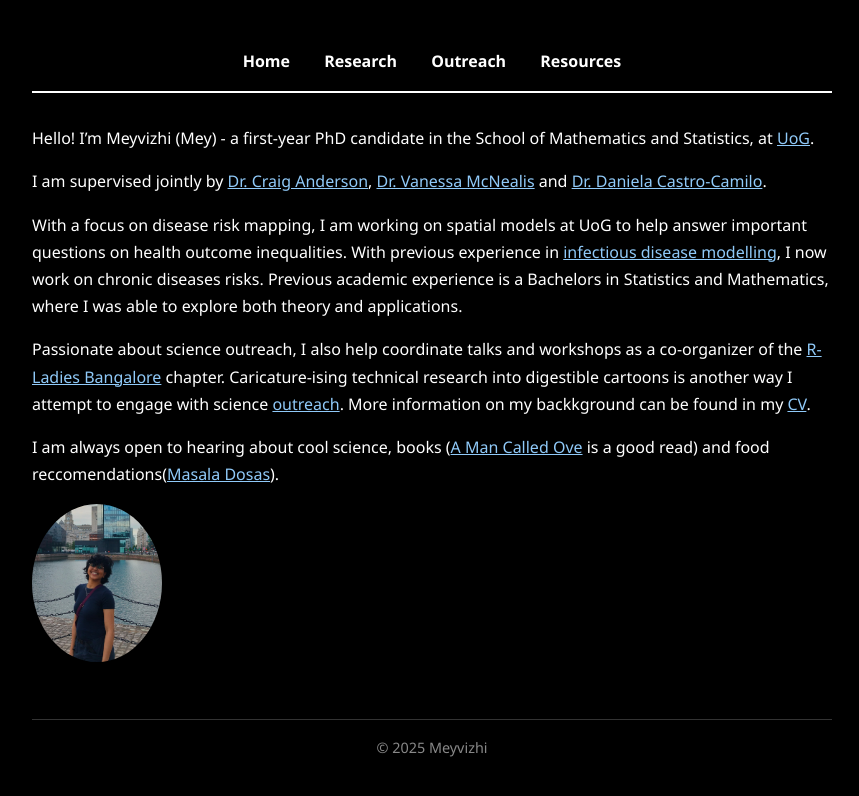
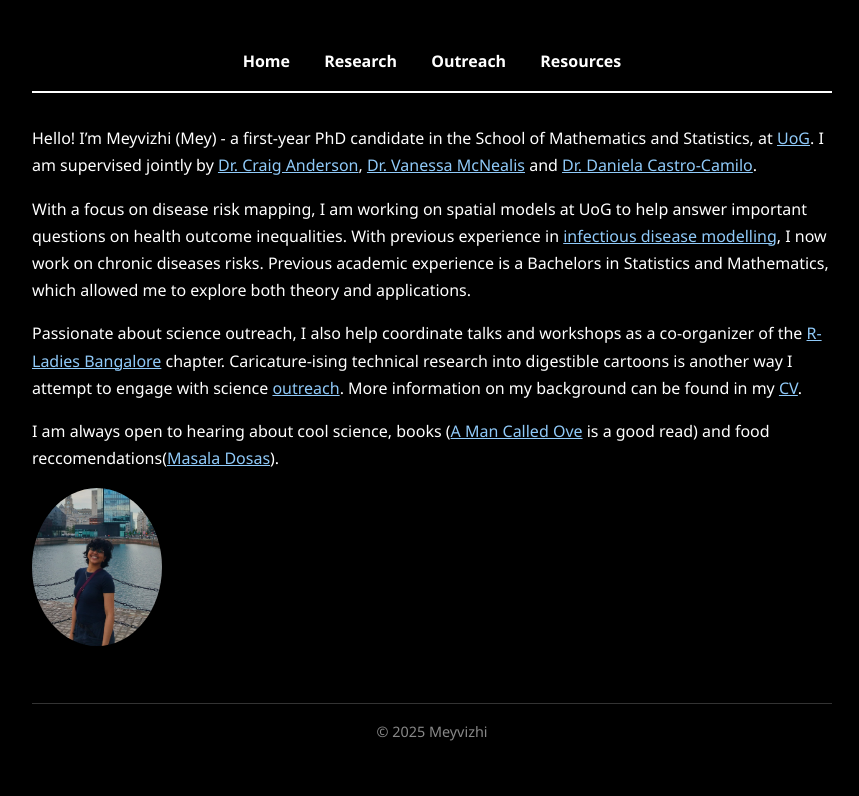
Before and after one commit to meyvizhii/website, a Jekyll site: the page built from index.md, in a window 1280 px wide. Shown: the top 796 px of the page, without its empty margins (208-1067 px from the left). Built offline with Jekyll 4.4.1, drawn with Linux system fonts in a browser that asks for light colours.

Commit message:
Update index.md

```diff
--- a/index.md
+++ b/index.md
@@ -4,14 +4,11 @@ title: Home
 ---
 
 
-Hello! I'm Meyvizhi (Mey) - a first-year PhD candidate in the School of Mathematics and Statistics, at [UoG](https://www.gla.ac.uk/schools/mathematicsstatistics/).
+Hello! I'm Meyvizhi (Mey) - a first-year PhD candidate in the School of Mathematics and Statistics, at [UoG](https://www.gla.ac.uk/schools/mathematicsstatistics/). I am supervised jointly by [Dr. Craig Anderson](https://sites.google.com/view/craiganderson/home), [Dr. Vanessa McNealis](https://www.gla.ac.uk/schools/mathematicsstatistics/staff/vanessamcnealis/) and [Dr. Daniela Castro-Camilo](https://www.gla.ac.uk/schools/mathematicsstatistics/staff/danielacastrocamilo/).
 
+With a focus on disease risk mapping, I am working on spatial models at UoG to help answer important questions on health outcome inequalities. With previous experience in [infectious disease modelling](https://sites.google.com/math.iith.ac.in/sayanteejana/team-members), I now work on chronic diseases risks. Previous academic experience is a Bachelors in Statistics and Mathematics, which allowed me to explore both theory and applications.
 
-I am supervised jointly by [Dr. Craig Anderson](https://sites.google.com/view/craiganderson/home), [Dr. Vanessa McNealis](https://www.gla.ac.uk/schools/mathematicsstatistics/staff/vanessamcnealis/) and [Dr. Daniela Castro-Camilo](https://www.gla.ac.uk/schools/mathematicsstatistics/staff/danielacastrocamilo/).
-
-With a focus on disease risk mapping, I am working on spatial models at UoG to help answer important questions on health outcome inequalities. With previous experience in [infectious disease modelling](https://sites.google.com/math.iith.ac.in/sayanteejana/team-members), I now work on chronic diseases risks. Previous academic experience is a Bachelors in Statistics and Mathematics, where I was able to explore both theory and applications.
-
-Passionate about science outreach, I also help coordinate talks and workshops as a co-organizer of the [R-Ladies Bangalore](https://www.meetup.com/rladies-bangalore/?msockid=249ea3195d2e6f811d22b60a5c546e13) chapter. Caricature-ising technical research into digestible cartoons is another way I attempt to engage with science [outreach](\_pages\portfolio.html). More information on my backkground can be found in my [CV](\files\Meyvizhi_CV.pdf).
+Passionate about science outreach, I also help coordinate talks and workshops as a co-organizer of the [R-Ladies Bangalore](https://www.meetup.com/rladies-bangalore/?msockid=249ea3195d2e6f811d22b60a5c546e13) chapter. Caricature-ising technical research into digestible cartoons is another way I attempt to engage with science [outreach](\_pages\portfolio.html). More information on my background can be found in my [CV](\files\Meyvizhi_CV.pdf).
 
 I am always open to hearing about cool science, books ([A Man Called Ove](https://www.goodreads.com/book/show/18774964-a-man-called-ove) is a good read) and food reccomendations([Masala Dosas](https://centraltiffinroom.com/)).
 
```
